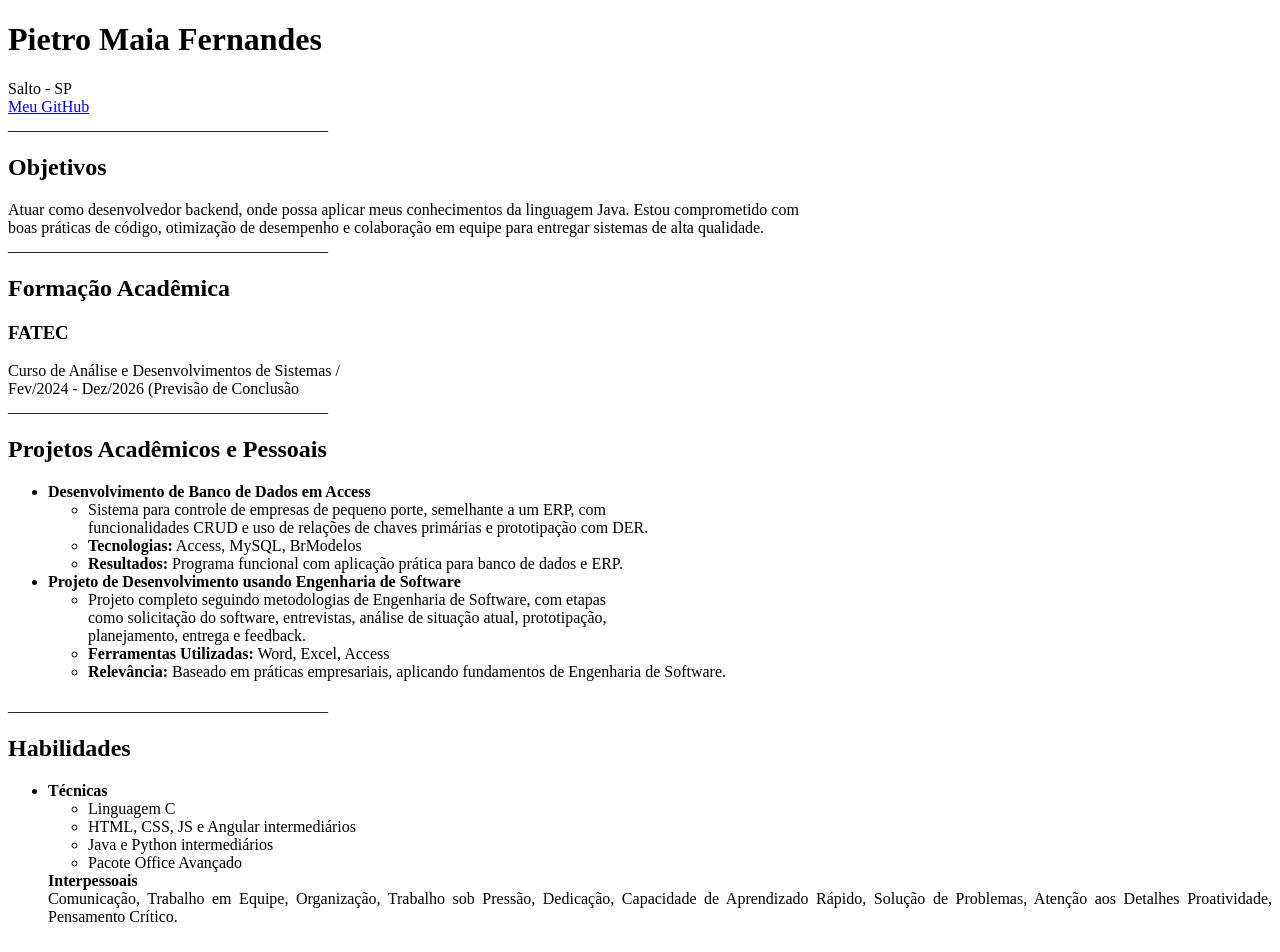
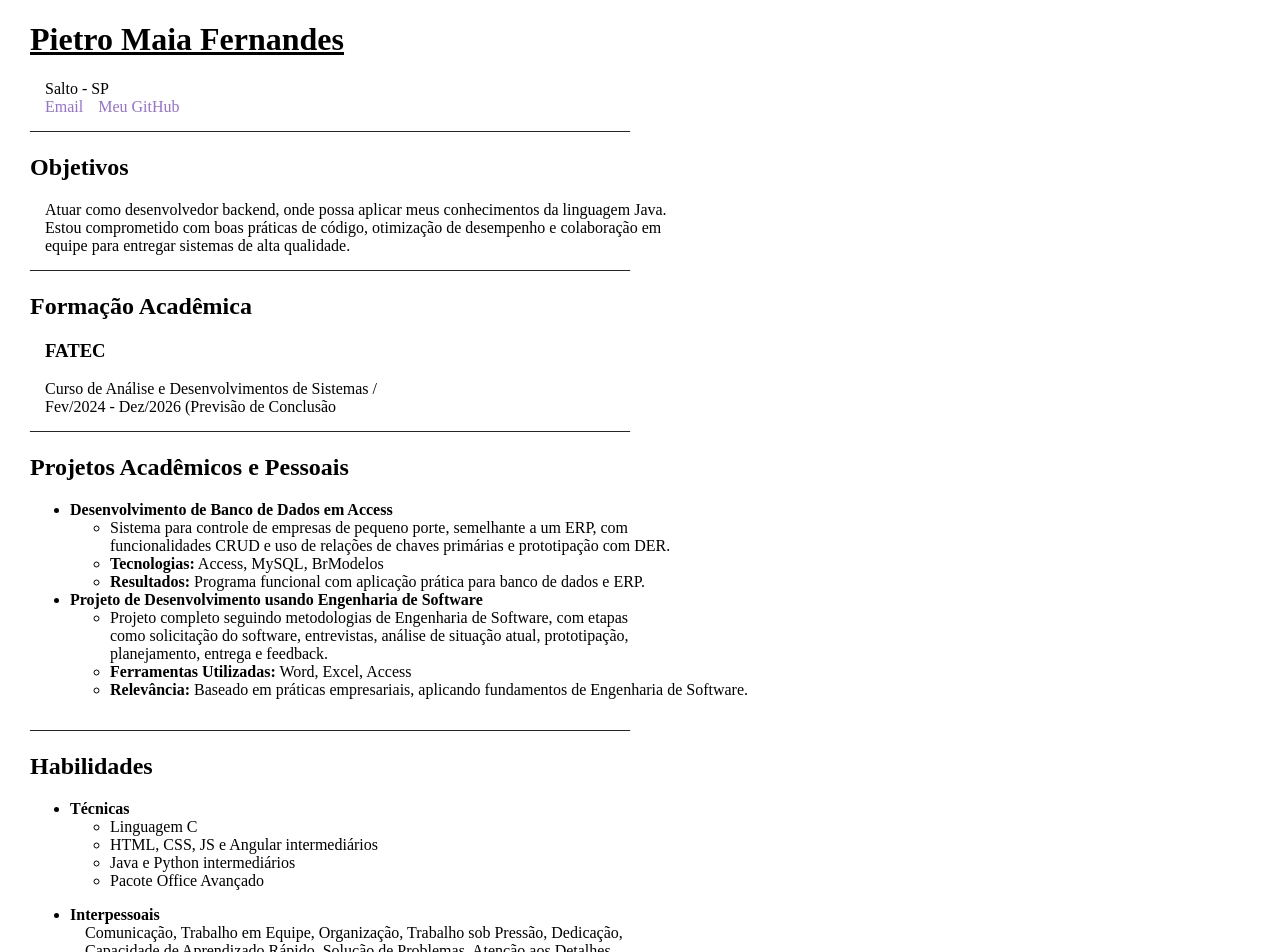
Before and after one commit to pie-tro/Curriculum-HTML-CSS, an Angular app in the folder curriculum/: page / in a window 1280 px wide. Shown: the top 952 px of the page. Built offline with nearby package versions, Linux system fonts and the light colour scheme.

Commit message:
minor html fixes and few css additions

```diff
--- a/curriculum/src/app/app.component.html
+++ b/curriculum/src/app/app.component.html
@@ -1,21 +1,22 @@
+<body>
 <h1>Pietro Maia Fernandes</h1>
-<p>Salto - SP</p>
+<p class="subtexto">Salto - SP</p>
+<a href="mailto:pietromaia28@gmail.com">Email</a>
 <a href="https://github.com/pie-tro" target="_blank">Meu GitHub</a>
 
-<p>________________________________________</p>
+<p>___________________________________________________________________________</p>
 
 <h2>Objetivos</h2>
-<p>Atuar como desenvolvedor backend, onde possa aplicar meus conhecimentos da linguagem Java. Estou comprometido com
-  <br> boas práticas
-de código, otimização de desempenho e colaboração em equipe para entregar sistemas de alta qualidade.</p>
+<p class="subtexto">Atuar como desenvolvedor backend, onde possa aplicar meus conhecimentos da linguagem Java. <br> Estou comprometido com boas práticas
+de código, otimização de desempenho e colaboração em <br>equipe para entregar sistemas de alta qualidade.</p>
 
-<p>________________________________________</p>
+<p>___________________________________________________________________________</p>
 
 <h2>Formação Acadêmica</h2>
 <h3>FATEC</h3>
-<p>Curso de Análise e Desenvolvimentos de Sistemas /<br> Fev/2024 - Dez/2026 (Previsão de Conclusão</p>
+<p class="subtexto">Curso de Análise e Desenvolvimentos de Sistemas /<br> Fev/2024 - Dez/2026 (Previsão de Conclusão</p>
 
-<p>________________________________________</p>
+<p>___________________________________________________________________________</p>
 
 <h2>Projetos Acadêmicos e Pessoais</h2>
 <ul>
@@ -39,7 +40,7 @@ de código, otimização de desempenho e colaboração em equipe para entregar s
   </li>
 </ul>
 
-<p>________________________________________</p>
+<p>___________________________________________________________________________</p>
 
 <h2>Habilidades</h2>
 <ul>
@@ -51,12 +52,17 @@ de código, otimização de desempenho e colaboração em equipe para entregar s
       <li>Java e Python intermediários</li>
       <li>Pacote Office Avançado</li>
     </ul>
+  </li>
+</ul>
+<ul>
+  <li>
     <strong>Interpessoais</strong>
-    <p class="interpessoais">Comunicação, Trabalho em Equipe, Organização, Trabalho sob Pressão, Dedicação, Capacidade de Aprendizado Rápido, Solução de Problemas, Atenção aos Detalhes Proatividade, Pensamento Crítico. </p>
+    <p class="subtexto">Comunicação, Trabalho em Equipe, Organização, Trabalho sob Pressão, Dedicação, <br> Capacidade de Aprendizado Rápido, Solução de Problemas, Atenção aos Detalhes,
+      <br> Proatividade, Pensamento Crítico. </p>
   </li>
 </ul>
 
-<p>________________________________________</p>
+<p>___________________________________________________________________________</p>
 
 <h2>Idiomas</h2>
 <ul>
@@ -64,3 +70,4 @@ de código, otimização de desempenho e colaboração em equipe para entregar s
   <li>Inglês (Fluente)</li>
   <li>Espanhol ((Intermediário em Compreensão, Básico em Escrita e Fala)</li>
 </ul>
+</body>
--- a/curriculum/src/styles.css
+++ b/curriculum/src/styles.css
@@ -1,8 +1,22 @@
-p.interpessoais{
-  margin: auto;
+p.subtexto{
+  margin-left: 15px;
   text-align: justify;
 }
 p{
   margin: auto ;
   text-align: justify;
 }
+body{
+  margin-left: 15px;
+}
+h3{
+  margin-left: 15px;
+}
+a{
+  margin-left: 15px;
+  text-decoration: none;
+  color: mediumpurple;
+}
+h1{
+  text-decoration: underline;
+}
```
